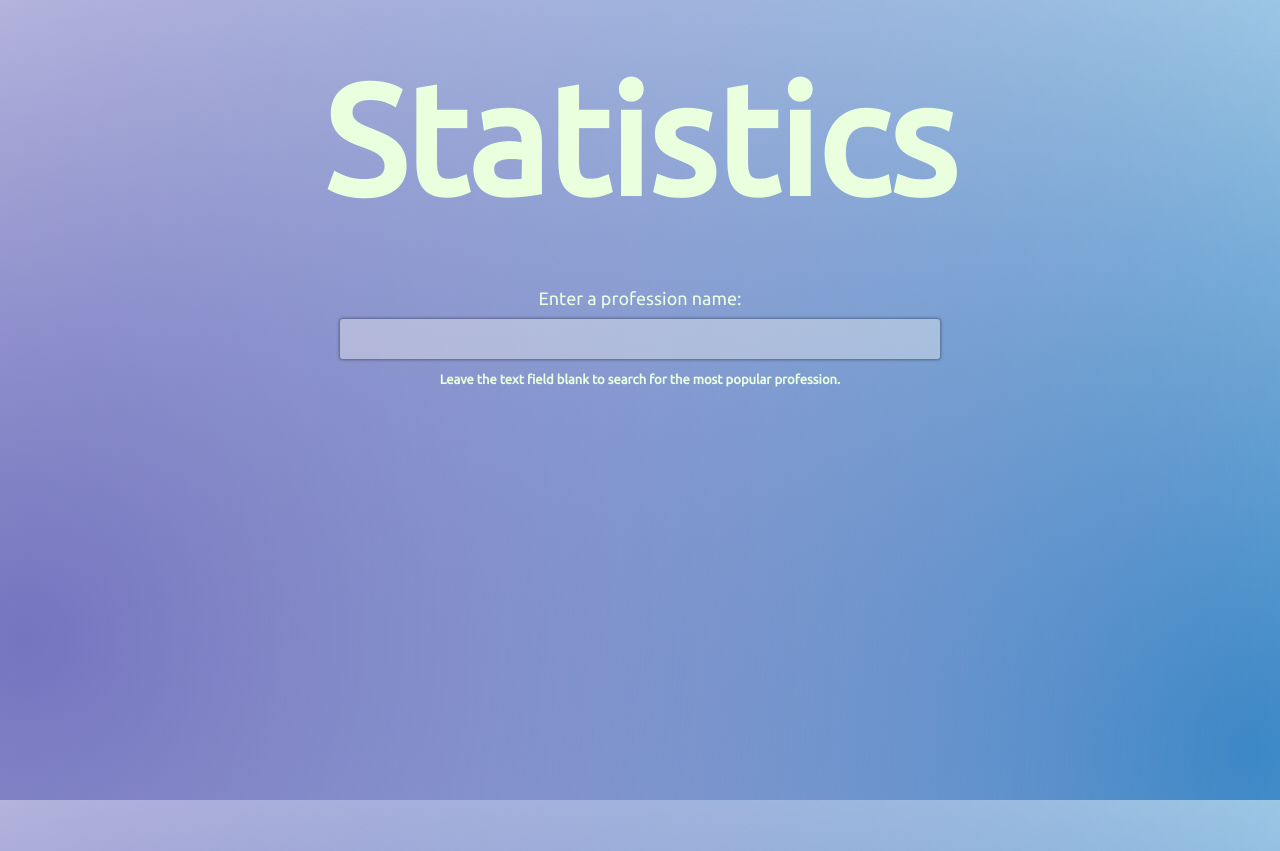
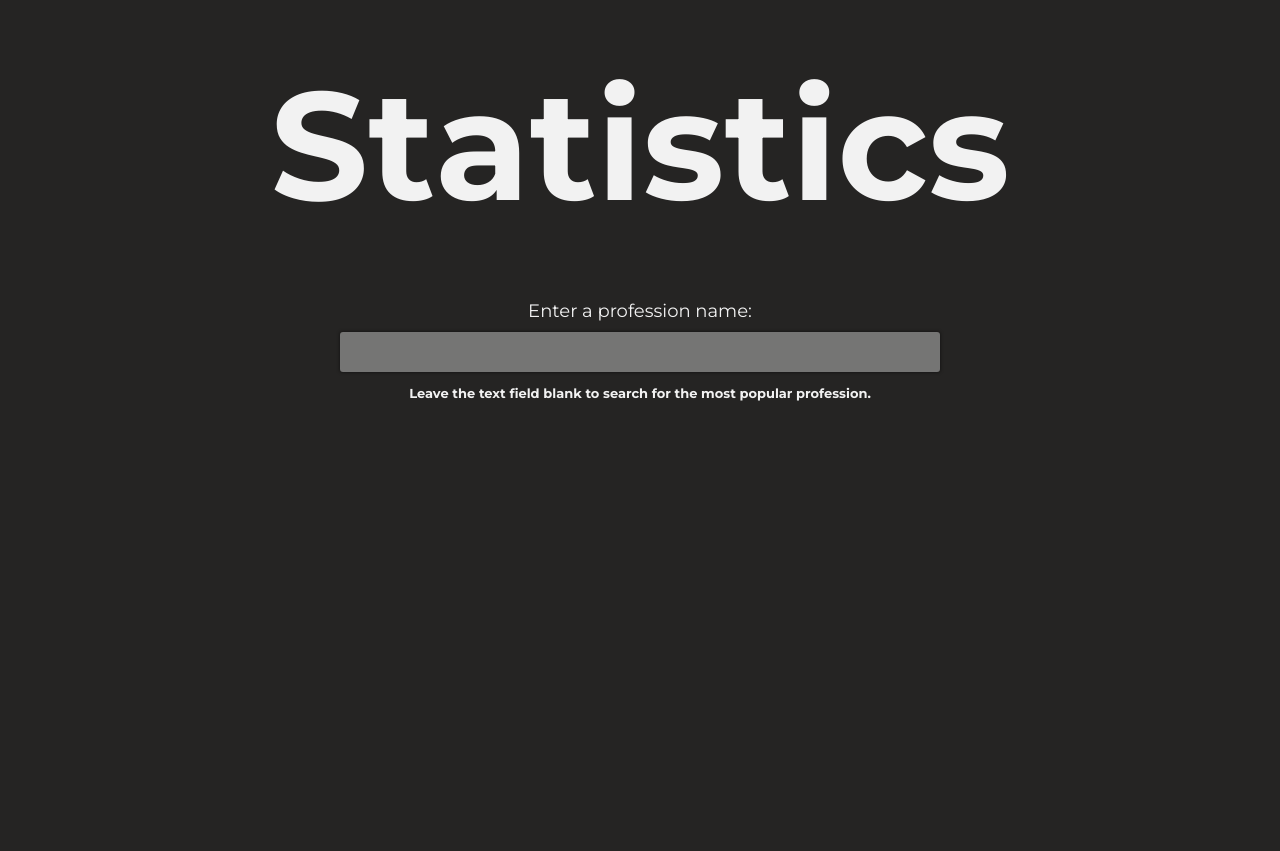
Before and after one commit to ochernyshov/jatistics-2018, a Flask app: template templates/index.html in a window 1280 px wide. Run offline with Flask 3, Linux system fonts and the light colour scheme; the template is opened without the code that fills it, so the values that code supplies are empty; some libraries are stand-ins or nearby versions.

Commit message:
1.0.1 - new dark color scheme, font, readme

```diff
--- a/static/scripts.js
+++ b/static/scripts.js
@@ -29,7 +29,7 @@ function submit(event) {
   const keyName = event.key;
   if(keyName != "Enter") return false;
   var query = $("#q").val();
-  $(".vacancies").html("<img alt='loading' width='8%' height='auto' style='margin: 10px auto;' src='/static/load.gif'/>");
+  $(".vacancies").html("<img alt='loading' width='6%' height='auto' style='margin: 10px auto;' src='/static/load.svg'/>");
   var parameters = {
         q: query
   };
--- a/static/style.css
+++ b/static/style.css
@@ -14,9 +14,9 @@ html, body, input {
 
 body {
   width: 100%;
-  background: radial-gradient(circle at 2.03% 80.00%, #7474BF, transparent 100%),radial-gradient(circle at 97.97% 93.90%, #348AC7, transparent 100%),radial-gradient(circle at 50% 50%, #ffffff, #ffffff 100%);
+  background: #252423;
   background-attachment: fixed;
-  color: #eaffde;
+  color: #f2f2f2;
   align-items: center;
 }
 
```
Also changed, not shown: README.md (added), static/favicon.png, static/font.ttf, static/fontL.ttf (deleted), static/load.gif (deleted), static/load.svg (added).
